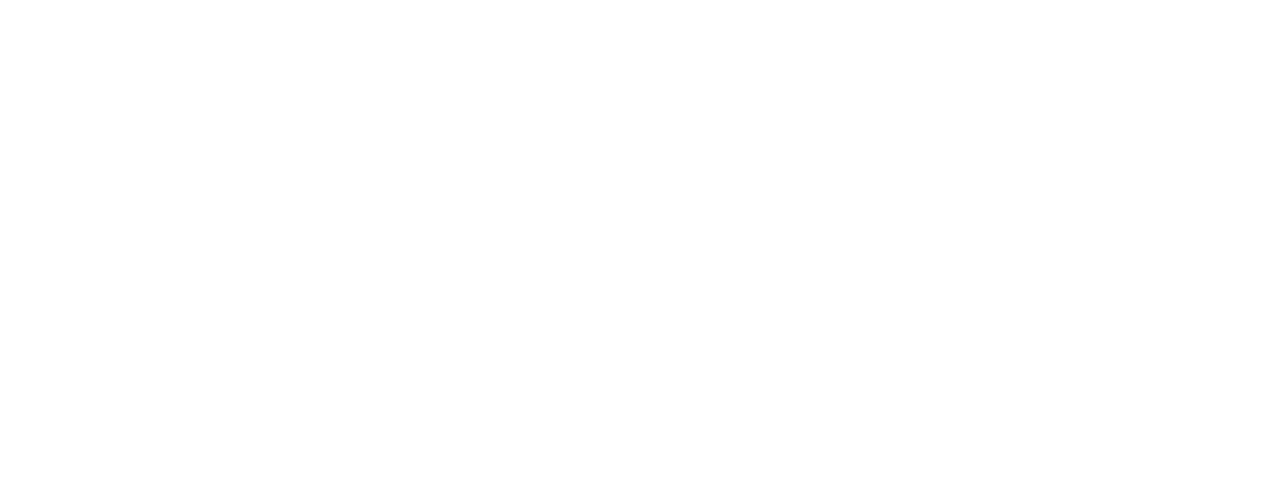
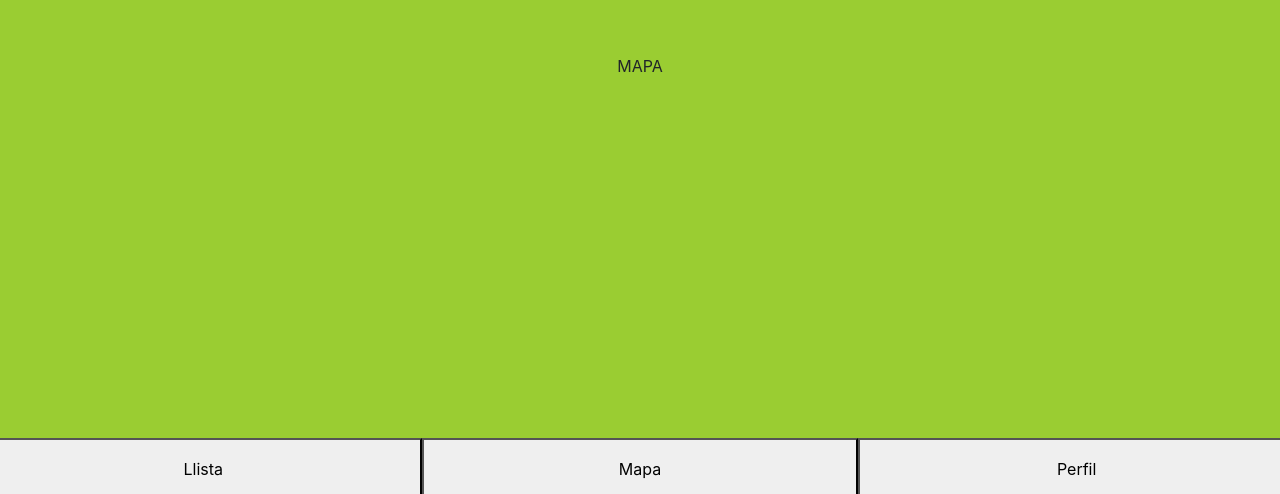
Before and after one commit to GornTheGreat/hooktravel, a Vue app: page / in a window 1280 px wide. Shown: the part 306-800 px from the top of the page. Built offline with nearby package versions, Linux system fonts and the light colour scheme.

Commit message:
Component estructura de pagina principal

```diff
--- a/package.json
+++ b/package.json
@@ -12,6 +12,7 @@
     "bootstrap-vue": "^2.2.2",
     "core-js": "^3.4.4",
     "node-sass": "^4.13.1",
+    "sass-loader": "^8.0.2",
     "vue": "^2.6.11"
   },
   "devDependencies": {
--- a/src/App.vue
+++ b/src/App.vue
@@ -1,17 +1,16 @@
 <template>
   <div id="app">
-
-
-
-
+    <pagina-mapa></pagina-mapa>
   </div>
 </template>
 
 <script>
+import PaginaMapa from './components/PaginaMapa/PaginaMapa.vue'
 
 export default {
   name: 'app',
   components: {
+    PaginaMapa
   },
   data() {
 
@@ -20,12 +19,5 @@
 </script>
 
 <style>
-#app {
-  font-family: 'Avenir', Helvetica, Arial, sans-serif;
-  -webkit-font-smoothing: antialiased;
-  -moz-osx-font-smoothing: grayscale;
-  text-align: center;
-  color: #2c3e50;
-  margin-top: 60px;
-}
+
 </style>
--- /dev/null
+++ b/src/components/PaginaMapa/PaginaMapa.css
@@ -0,0 +1,34 @@
+body {
+  margin: 0px;
+}
+
+div.container-fluid {
+  padding: 0px;
+  margin: 0px;
+}
+
+div.mapa {
+  background-color: yellowgreen;
+  height: 93vh;
+  text-align: center;
+  line-height: 93vh;
+}
+
+div.footer {
+  position: fixed;
+  bottom: 0;
+  width: 100%;
+  height: 7vh;
+  background-color: khaki;
+}
+
+div.footer div.row div.col-4 {
+  text-align: center;
+  line-height: 7vh;
+  padding: 0px;
+}
+
+div.footer div.row div.col-4 button {
+  width: 100%;
+}
+/*# sourceMappingURL=PaginaMapa.css.map */
--- /dev/null
+++ b/src/components/PaginaMapa/PaginaMapa.js
@@ -0,0 +1,3 @@
+export default {
+    name: 'PaginaMapa'
+}
--- /dev/null
+++ b/src/components/PaginaMapa/PaginaMapa.scss
@@ -0,0 +1,33 @@
+body {
+    margin: 0px;
+}
+
+div.container-fluid {
+    padding: 0px;
+    margin: 0px;
+}
+
+div.mapa {
+    background-color: yellowgreen;
+    height: 93vh;
+    text-align: center;
+    line-height: 93vh;
+}
+
+div.footer {
+    position: fixed;
+    bottom: 0;
+    width: 100%;
+    height: 7vh;
+    background-color: khaki;
+
+    div.row div.col-4 {
+        text-align: center;
+        line-height: 7vh;
+        padding: 0px;
+
+        button {
+            width: 100%;
+        }
+    }
+}
--- /dev/null
+++ b/src/components/PaginaMapa/PaginaMapa.vue
@@ -0,0 +1,27 @@
+<template>
+    <div id="layout" class="container-fluid">
+        <div class="row no-gutters">
+            <div class="col-12">
+                <div class="mapa">
+                    MAPA
+                </div>
+            </div>
+        </div>
+        <div class="footer">
+            <div class="row">
+                <div class="col-4">
+                    <button>Llista</button>
+                </div>
+                <div class="col-4">
+                    <button>Mapa</button>
+                </div>
+                <div class="col-4">
+                    <button>Perfil</button>
+                </div>
+            </div>
+        </div>
+    </div>
+</template>
+
+<script src="./PaginaMapa.js"></script>
+<style lang="scss" src="./PaginaMapa.scss"></style>
```
Also changed, not shown: src/components/HelloWorld.vue (deleted, +0 -40 lines), 2 other files (tests, documents, lock files or other folders).
